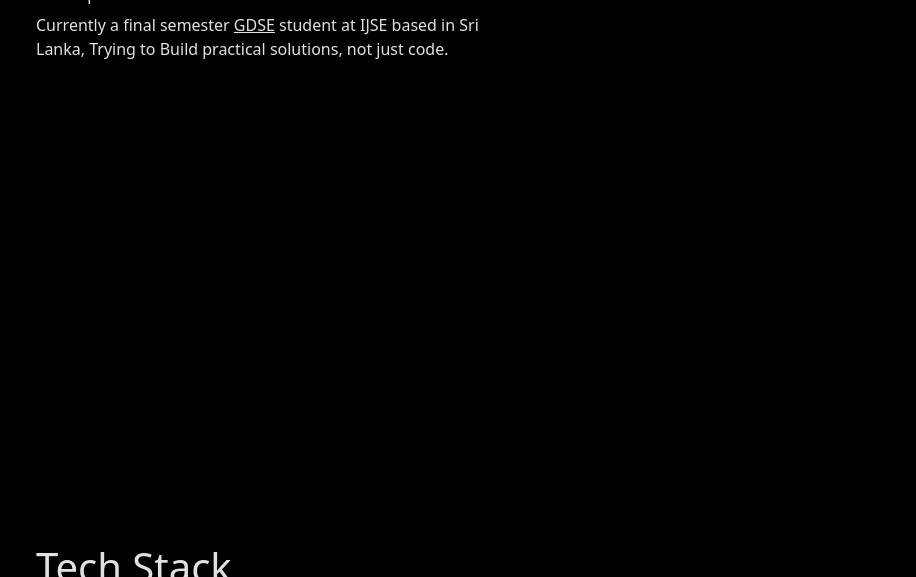
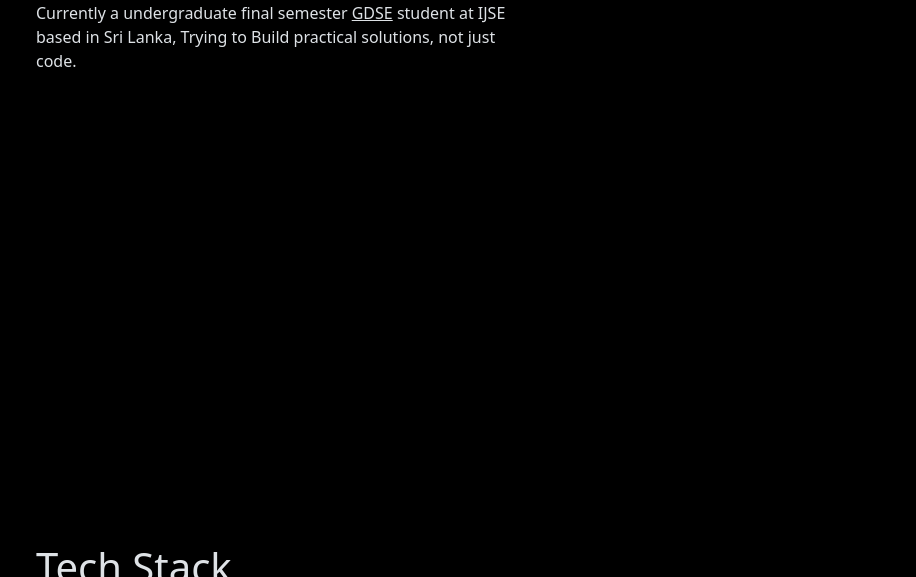
Before and after one commit to AsanI2003/my-portfolio, a plain HTML site: page index.html in a window 1280 px wide. Shown: the part 523-1100 px from the top of the page, without its empty margins (364-1280 px from the left). Drawn offline with nearby package versions, Linux system fonts and the light colour scheme.

Commit message:
Corrected text from 'final semester' to 'undergraduate final semester'

```diff
--- a/index.html
+++ b/index.html
@@ -29,7 +29,7 @@
 
         <h1 class="card-title">Asan Indusara</h1>
         <h6 class="card-subtitle mb-2">Developer</h6>
-        <p class="card-text">Currently a final semester <a href="https://www.ijse.lk/gdse" target="_blank"
+        <p class="card-text">Currently a undergraduate final semester <a href="https://www.ijse.lk/gdse" target="_blank"
             class="text-body text-decoration-underline">GDSE</a> student at IJSE based in Sri Lanka, Trying to Build
           practical solutions, not just code.</p>
       </div>
```
